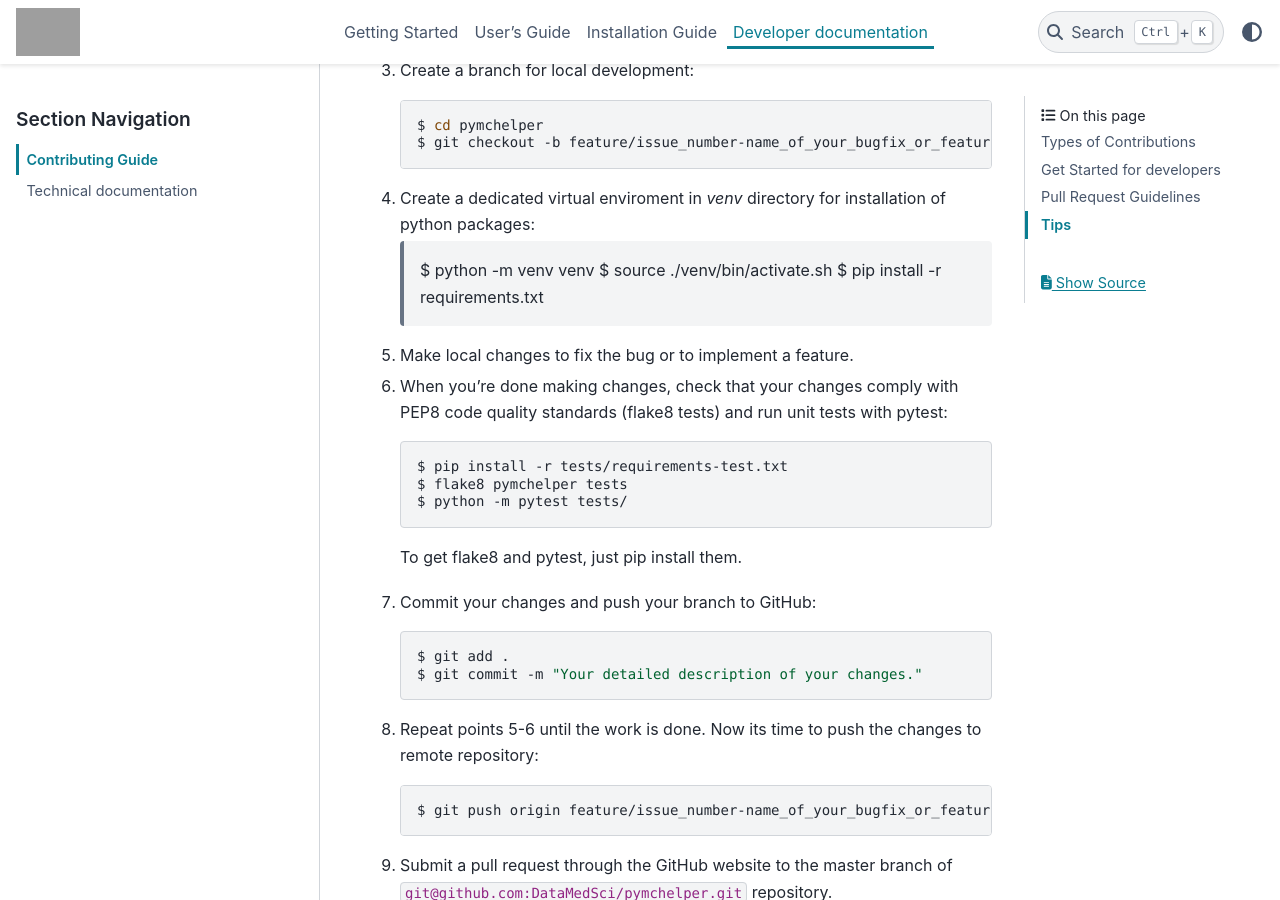
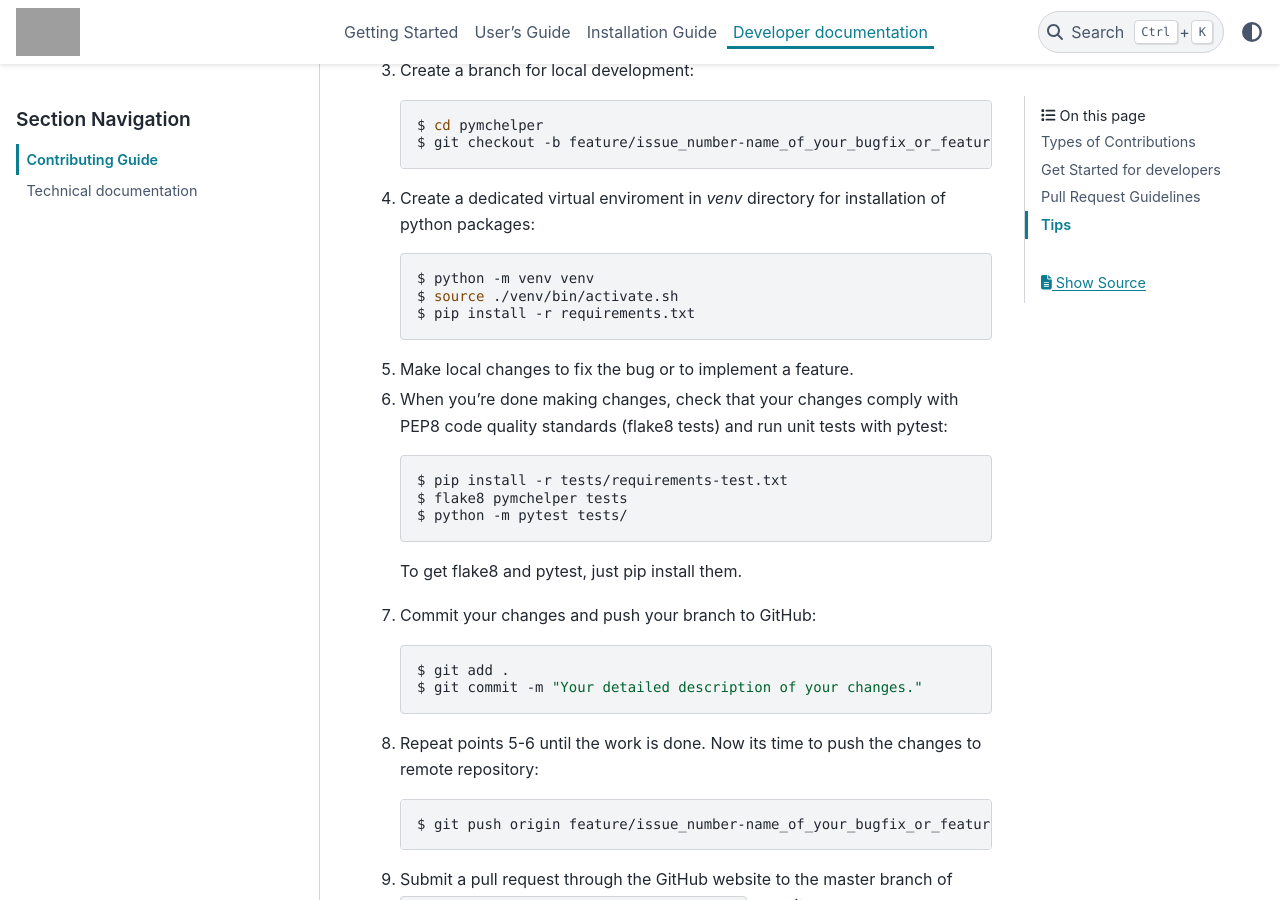
Before and after one commit to DataMedSci/pymchelper, a Sphinx documentation site: the page built from docs/contributing.rst, in a window 1280 px wide and 900 px high, scrolled down 1428 px. Built offline with Sphinx 7.4.7 and the PyData theme 0.15.4, drawn with Linux system fonts in a browser that asks for light colours; pages that are not in the unit, such as notebooks, are missing from menus; grey boxes are pictures that could not be loaded.

Commit message:
Fix line code block in Get started section

```diff
--- a/docs/contributing.rst
+++ b/docs/contributing.rst
@@ -62,7 +62,7 @@ We assume you are familiar with GIT source control system.
     $ cd pymchelper
     $ git checkout -b feature/issue_number-name_of_your_bugfix_or_feature
 
-4. Create a dedicated virtual enviroment in `venv` directory for installation of python packages:
+4. Create a dedicated virtual enviroment in `venv` directory for installation of python packages::
 
     $ python -m venv venv
     $ source ./venv/bin/activate.sh
```
